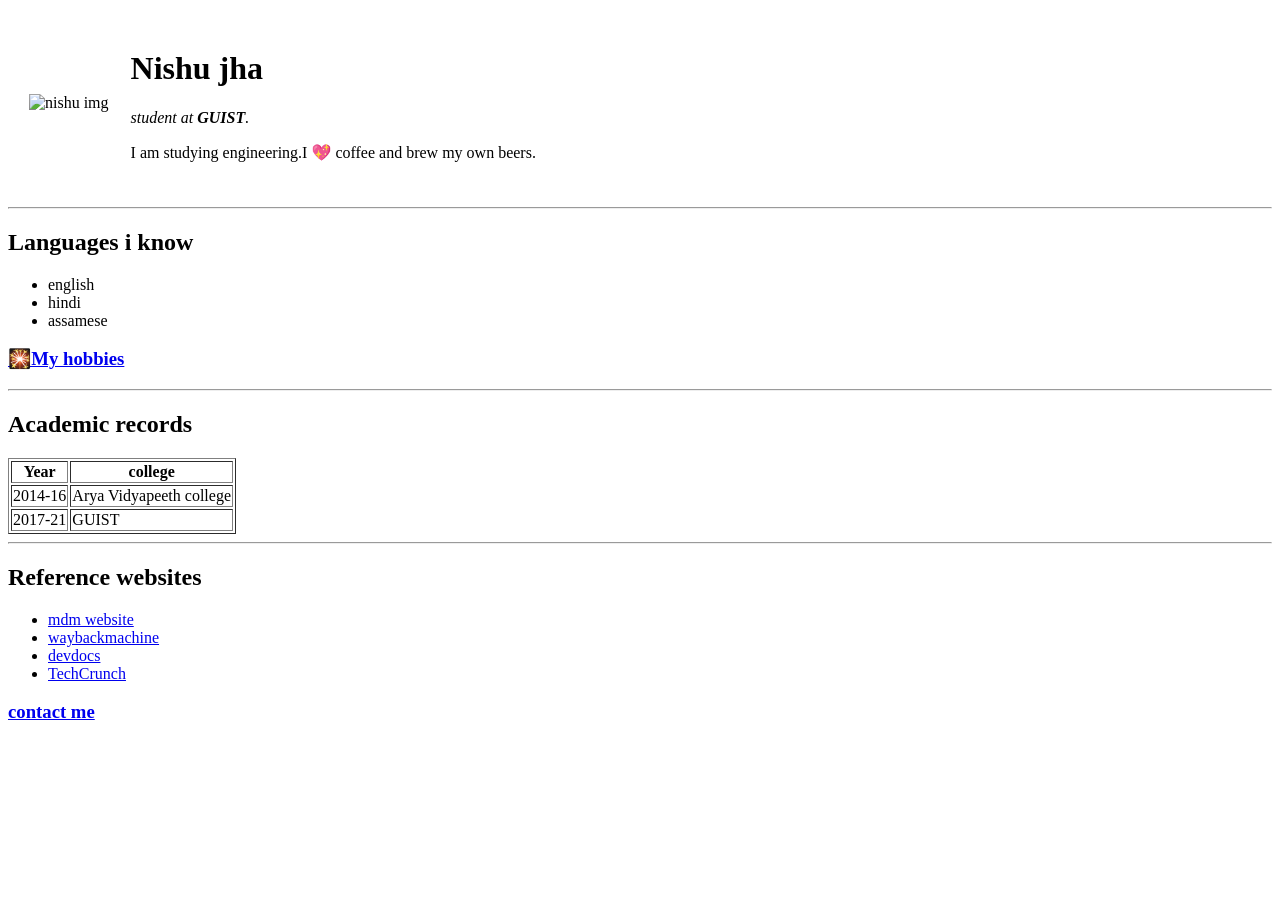
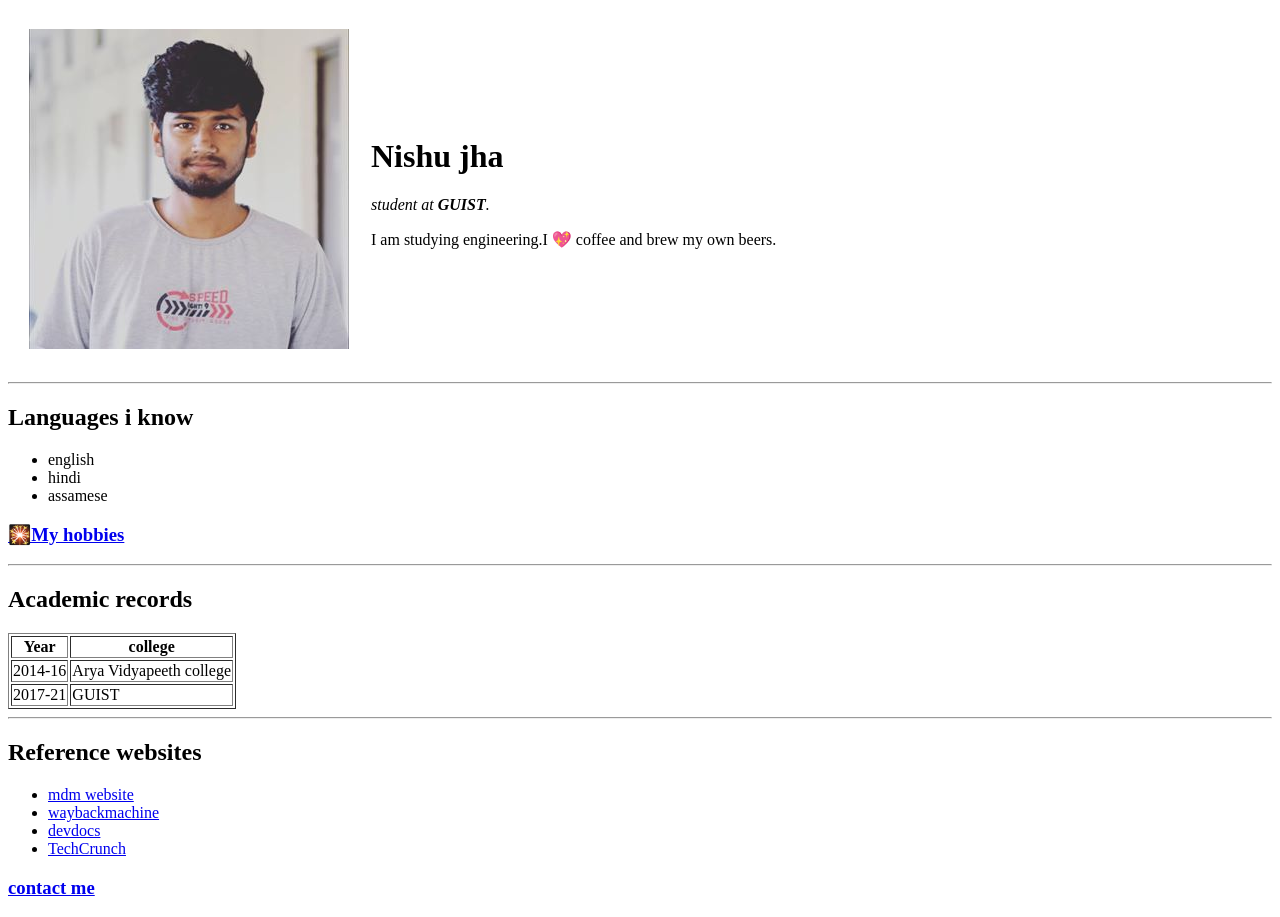
Before and after one commit to nishujha/cv, a plain HTML site: page index.html in a window 1280 px wide. Before the commit the page ends 800 px from the top, so only its background shows below. Drawn offline with Linux system fonts and the light colour scheme.

Commit message:
Update index.html

```diff
--- a/index.html
+++ b/index.html
@@ -11,7 +11,7 @@
 
 
   <tr>
-    <td><img src="images/output-onlinepngtools.png" border-radius="30px" alt="nishu img"></td>
+    <td><img src="output-onlinepngtools.png" border-radius="30px" alt="nishu img"></td>
     <td>
       <h1>Nishu jha</h1>
       <p><em>student at <STRONG>GUIST</STRONG>.</em></p>
```
